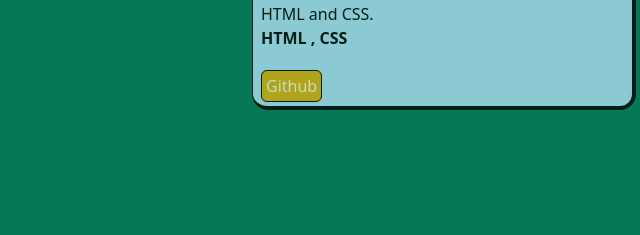
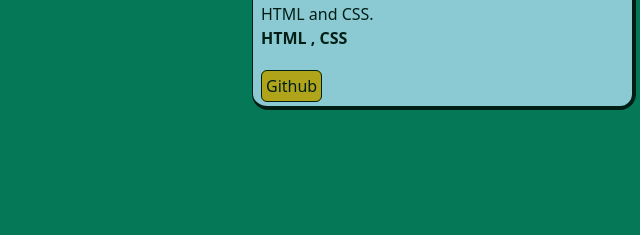
Before and after one commit to SKukreti0107/Portfolio, a website: page index.html in a window 1280 px wide. Shown: the part 2821-3056 px from the top of the page, 196-836 px from the left. Drawn offline with nearby package versions, Linux system fonts and the light colour scheme.

Commit message:
Update index.html
text black in projects button

```diff
--- a/index.html
+++ b/index.html
@@ -169,7 +169,7 @@
                 <div class="font-semibold font text-center p-2">Amazon.com Clone</div>
                 Frontend Project , through understanding of HTML and CSS.
                 <div class="font-semibold">HTML , CSS</div><br>
-                <a class="bg-yellow-500 text-white border border-black rounded-md p-1" href="https://github.com/SKukreti0107/Amazon.com-clone" target="_blank">Github</a>
+                <a class="bg-yellow-500 text-black border border-black rounded-md p-1" href="https://github.com/SKukreti0107/Amazon.com-clone" target="_blank">Github</a>
 
             </div>
         </div>
```
